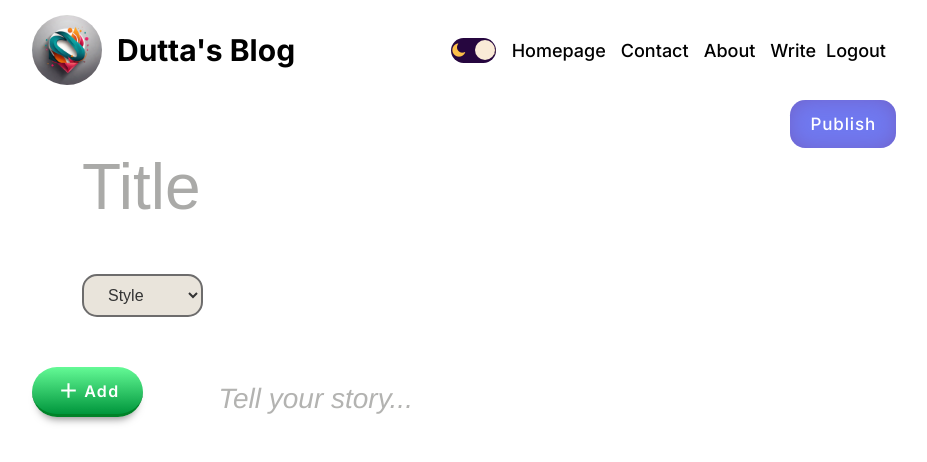
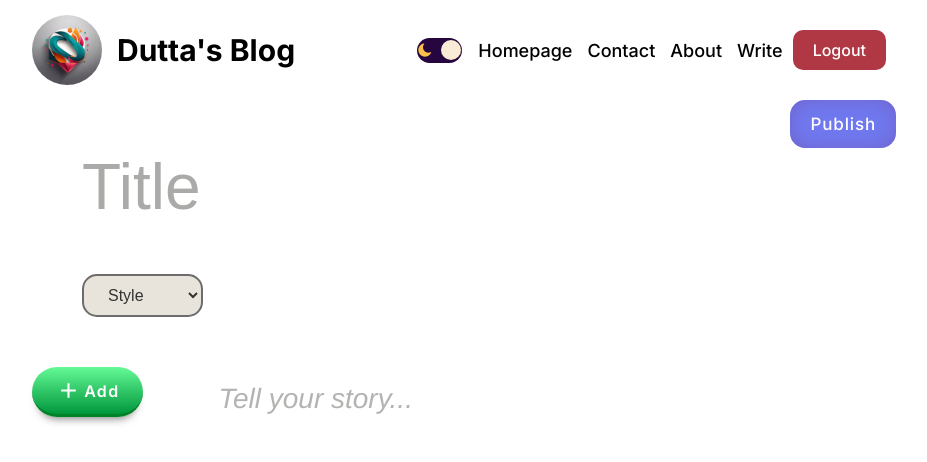
Before and after one commit to Pradipta7171/My-BlogSite, a Next.js app: page /write in a window 1280 px wide. Shown: the top 462 px of the page, without its empty margins (176-1103 px from the left). Built offline with nearby package versions, Linux system fonts and the light colour scheme; no server answers; sample sign-in values are in the browser's storage.

Commit message:
Update authLinks.module.css

```diff
--- a/src/components/authLinks/authLinks.module.css
+++ b/src/components/authLinks/authLinks.module.css
@@ -15,7 +15,8 @@
   cursor: pointer;
   display: none;
   position: relative;
-  z-index: 1100; /* Ensure the burger is on top */
+  z-index: 1100;
+  /* Ensure the burger is on top */
 }
 
 .line {
@@ -43,7 +44,8 @@
   left: 0;
   width: 100%;
   height: 100%;
-  background: rgba(0, 0, 0, 0.9); /* Blackish blur effect */
+  background: rgba(0, 0, 0, 0.9);
+  /* Blackish blur effect */
   display: flex;
   flex-direction: column;
   align-items: center;
@@ -51,13 +53,17 @@
   gap: 30px;
   font-size: 24px;
   z-index: 1000;
-  overflow: hidden; /* Prevent scrolling */
-  transform: translateX(-100%); /* Start off-screen */
-  transition: transform 0.3s ease-in-out; /* Slide-in effect */
+  overflow: hidden;
+  /* Prevent scrolling */
+  transform: translateX(-100%);
+  /* Start off-screen */
+  transition: transform 0.3s ease-in-out;
+  /* Slide-in effect */
 }
 
 .responsiveMenu.open {
-  transform: translateX(0); /* Slide-in when open */
+  transform: translateX(0);
+  /* Slide-in when open */
 }
 
 .responsiveLink {
@@ -90,3 +96,30 @@
 .navbar .link:last-child {
   margin-right: 0;
 }
+
+.button {
+  cursor: pointer;
+  padding: 10px 20px;
+  border: none;
+  border-radius: 10px;
+  background-color: #424377;
+  color: white;
+  font-size: 16px;
+  transition: background-color 0.3s ease;
+}
+
+.button:hover {
+  background-color: #42327a;
+}
+
+.button:active {
+  transform: translateY(0.125rem);
+}
+
+.button.logout {
+  background-color: #af3844;
+}
+
+.button.logout:hover {
+  background-color: #8f0d1a;
+}
```
